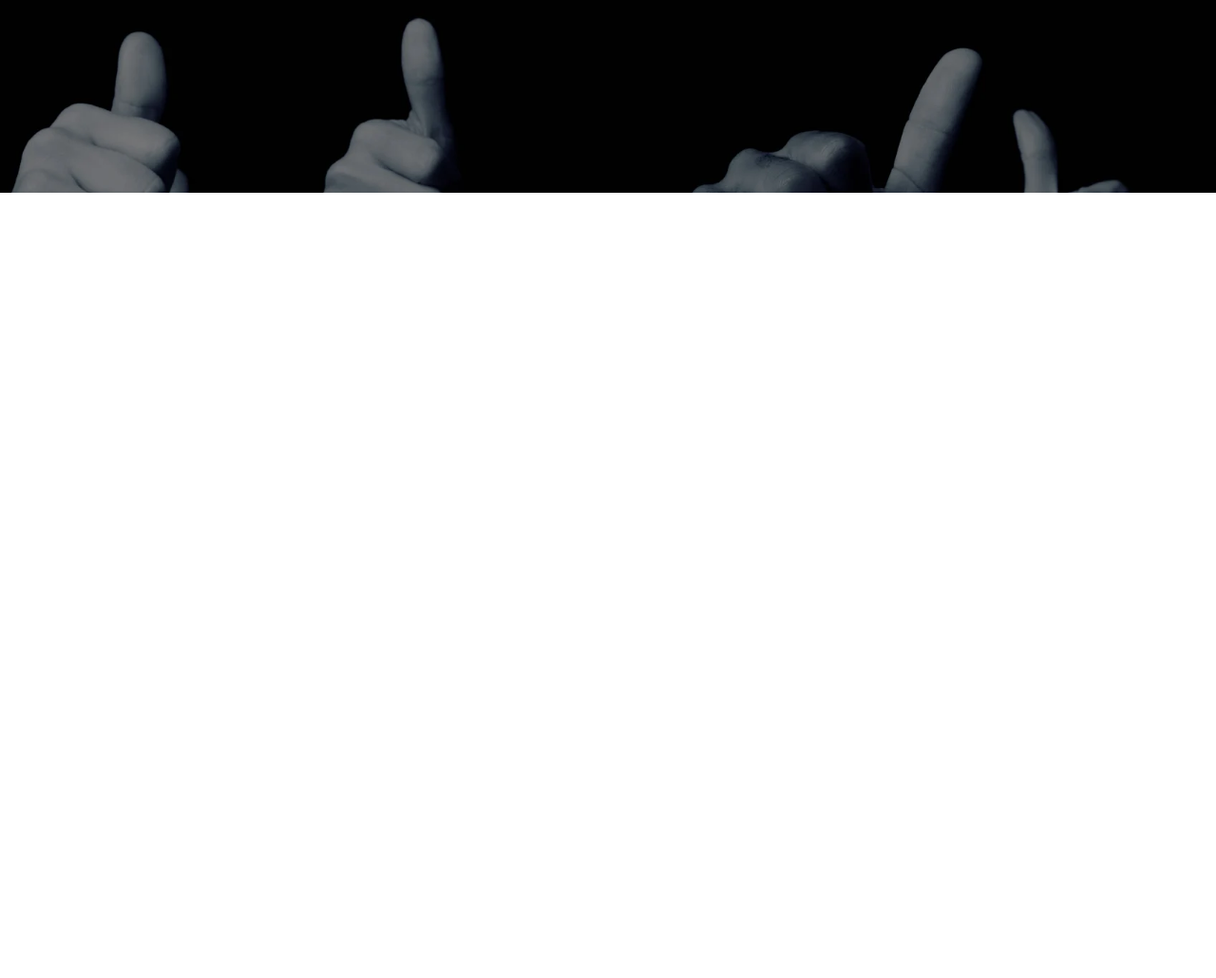
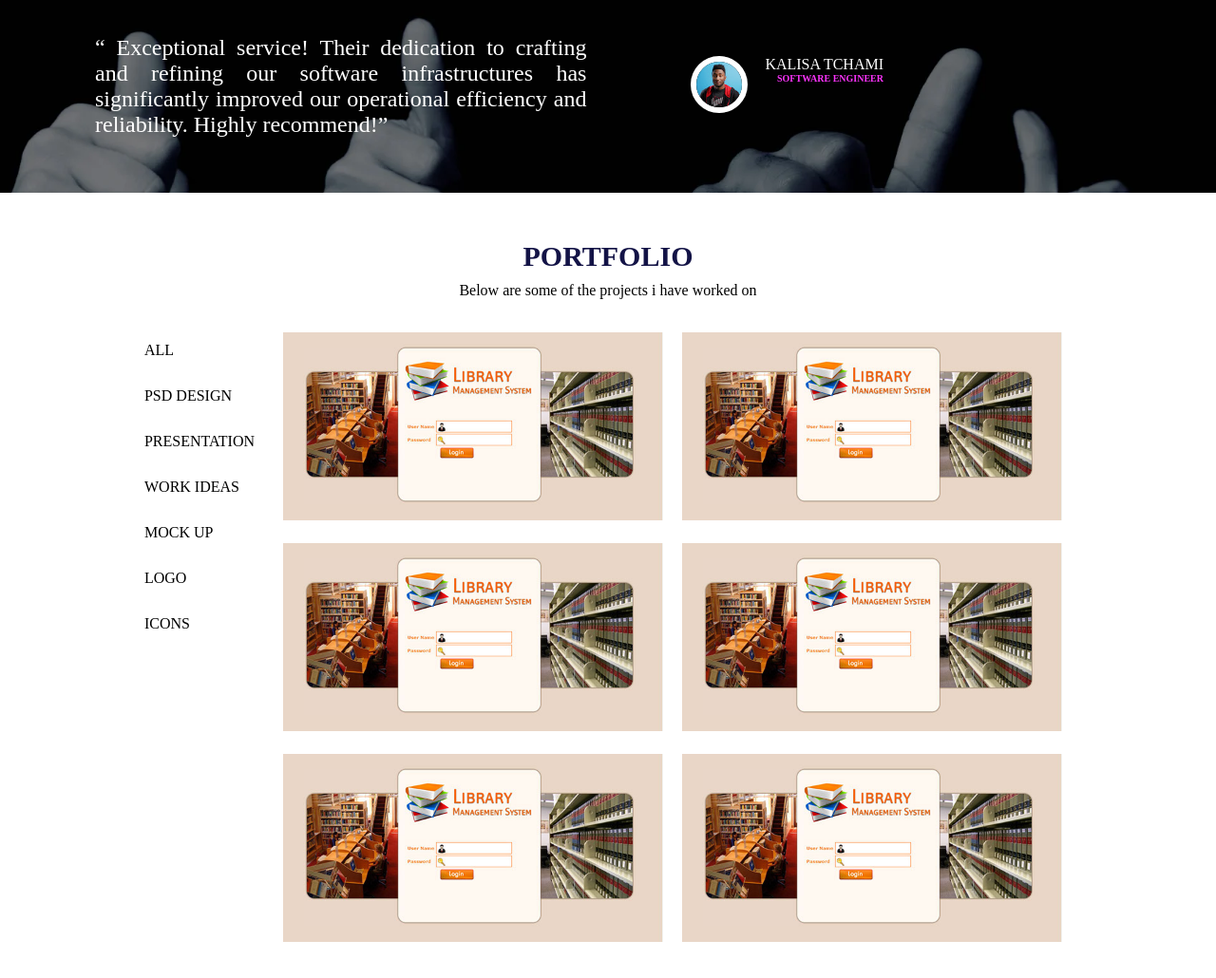
Before and after one commit to Cyiza2001/My-portifolio, a plain HTML site: page index.html in a window 1280 px wide. Shown: the part 1568-2598 px from the top of the page at 95% size. Before the commit the page ends 1821 px from the top, so only its background shows below. Drawn offline with Linux system fonts and the light colour scheme.

Commit message:
another commit

```diff
--- a/index.html
+++ b/index.html
@@ -224,7 +224,67 @@
             </div>
           </div>
         </section>
-        <section></section>
+        <section class="portfolio">
+          <div class="portfolio-title">
+            <div class="portfolio-portfolio">PORTFOLIO</div>
+            <div>Below are some of the projects i have worked on</div>
+          </div>
+          <div class="portfolio-content">
+            <div class="portfolio-content-left">
+              <div><a href="#">ALL</a></div>
+              <div><a href="#">PSD DESIGN</a></div>
+              <div><a href="#">PRESENTATION</a></div>
+              <div><a href="#">WORK IDEAS</a></div>
+              <div><a href="#">MOCK UP</a></div>
+              <div><a href="#">LOGO</a></div>
+              <div><a href="#">ICONS</a></div>
+            </div>
+            <div class="portfolio-content-right">
+              <div class="portfolio-content-row">
+                <div>
+                  <img
+                    src="library-image.jpg"
+                    alt="library management project"
+                  />
+                </div>
+                <div>
+                  <img
+                    src="library-image.jpg"
+                    alt="library management project"
+                  />
+                </div>
+              </div>
+              <div class="portfolio-content-row">
+                <div>
+                  <img
+                    src="library-image.jpg"
+                    alt="library management project"
+                  />
+                </div>
+                <div>
+                  <img
+                    src="library-image.jpg"
+                    alt="library management project"
+                  />
+                </div>
+              </div>
+              <div class="portfolio-content-row">
+                <div>
+                  <img
+                    src="library-image.jpg"
+                    alt="library management project"
+                  />
+                </div>
+                <div>
+                  <img
+                    src="library-image.jpg"
+                    alt="library management project"
+                  />
+                </div>
+              </div>
+            </div>
+          </div>
+        </section>
         <section></section>
         <section></section>
         <section></section>
--- a/style.css
+++ b/style.css
@@ -278,8 +278,10 @@ header a:hover {
 }
 .testimonials {
   margin-top: 40px;
+  padding-top: 160px;
   height: 400px;
   width: 100%;
+  clip-path: inset(100px 0 0 0);
   margin-bottom: 50px;
   background-color: rgba(0, 0, 0, 0.964);
   background-image: url(testimonials.webp);
@@ -344,7 +346,54 @@ header a:hover {
   overflow: hidden;
   width: auto;
 }
-
+.portfolio {
+  display: flex;
+  flex-direction: column;
+  justify-content: center;
+  align-items: center;
+  margin-bottom: 40px;
+}
+.portfolio img {
+  width: 400px;
+  margin: 10px;
+}
+.portfolio-title {
+  display: flex;
+  flex-direction: column;
+  align-items: center;
+  margin-bottom: 25px;
+}
+.portfolio-portfolio {
+  font-weight: bold;
+  color: rgb(19, 19, 70);
+  font-size: 30px;
+  margin-bottom: 10px;
+}
+.portfolio-content {
+  display: flex;
+  flex-direction: row;
+}
+.portfolio-content-left {
+  display: flex;
+  flex-direction: column;
+}
+.portfolio-content-left div,
+a {
+  text-decoration: none;
+  color: black;
+  padding-top: 20px;
+  margin-bottom: 10px;
+  margin-right: 10px;
+}
+.portfolio-content-right {
+  display: flex;
+  flex-direction: column;
+}
+.portfolio-content-row {
+  display: flex;
+  flex-direction: row;
+  justify-content: space-between;
+}
 @media only screen and (max-width: 414px) {
   header {
     position: fixed;
```
Also changed, not shown: library-image.jpg (added).
